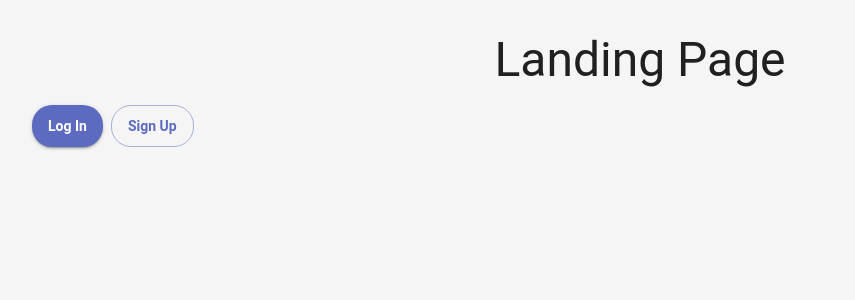
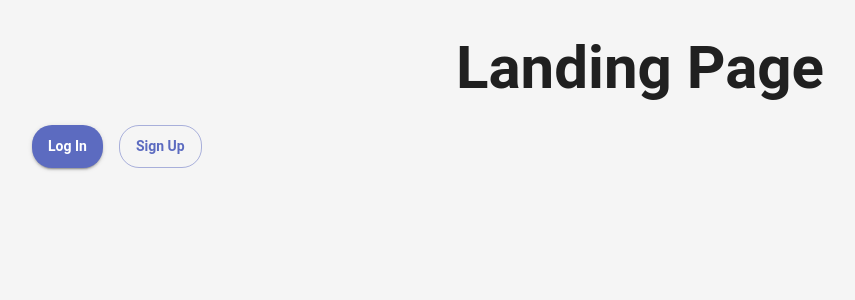
Before and after one commit to mbCeli/Project3-ReactSPA-Frontend, a React (Create React App) app: page / in a window 1280 px wide. Shown: the top 300 px of the page, without its empty margins (0-855 px from the left). Built offline with nearby package versions, Linux system fonts and the light colour scheme; no server answers.

Commit message:
discarding scaling

```diff
--- a/src/pages/GameDetailPage/GameDetailPage.jsx
+++ b/src/pages/GameDetailPage/GameDetailPage.jsx
@@ -182,7 +182,7 @@ function GameDetailPage() {
         }}
       >
         <Box sx={{ textAlign: "center" }}>
-          <Typography variant="h5" component="h1" gutterBottom>
+          <Typography variant="h4" component="h1" gutterBottom>
             {game.title}
           </Typography>
           <Typography>Game by {game.creator}</Typography>
--- a/src/pages/LandingPage/LandingPage.jsx
+++ b/src/pages/LandingPage/LandingPage.jsx
@@ -9,10 +9,10 @@ function LandingPage() {
 
   return (
     <Box sx={{ p: 4 }}>
-      <Typography variant="h3" gutterBottom>
+      <Typography variant="h2" gutterBottom>
         Landing Page
       </Typography>
-      <Stack direction="row" spacing={1} mt={2}>
+      <Stack direction="row" spacing={2} mt={2}>
             <Button variant="contained" onClick={() => navigate("/login")}>
               Log In
             </Button>
--- a/src/pages/LogoutPage/LogoutPage.jsx
+++ b/src/pages/LogoutPage/LogoutPage.jsx
@@ -12,7 +12,7 @@ function LogoutPage() {
 
   useEffect(() => {
     logOutUser();
-  }, []);
+  });
 
   return (
     <Box
```
